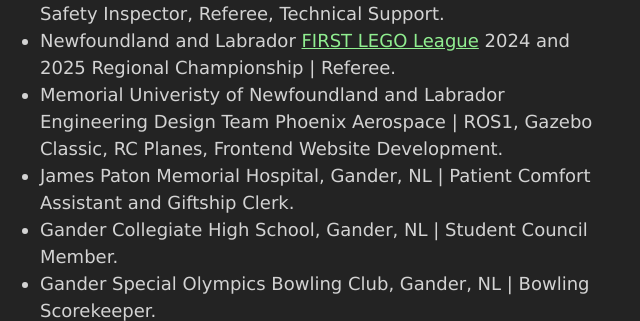
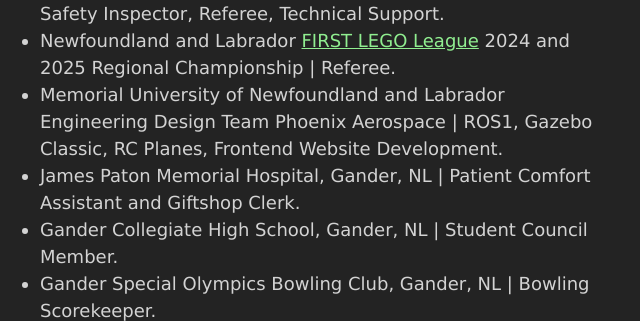
Before and after one commit to Zaid-Duraid/resume_site, a website: page experience.html in a window 1280 px wide. Shown: the part 1973-2294 px from the top of the page, 0-640 px from the left. Drawn offline with nearby package versions, Linux system fonts and the light colour scheme.

Commit message:
fix: spelling mistakes

```diff
--- a/experience.html
+++ b/experience.html
@@ -262,8 +262,8 @@
                             MATE ROV Competition</a> 2023 and 2024 Canadian Regionals | Safety Inspector, Referee, Technical Support.</li>
                         <li>Newfoundland and Labrador <a class="link-underline-primary Link-hover-opacity-50"onclick="button_redirect('https://www.firstlegoleague.org/')">
                             FIRST LEGO League</a> 2024 and 2025 Regional Championship | Referee.</li>
-                        <li>Memorial Univeristy of Newfoundland and Labrador Engineering Design Team Phoenix Aerospace | ROS1, Gazebo Classic, RC Planes, Frontend Website Development.</li>
-                        <li>James Paton Memorial Hospital, Gander, NL | Patient Comfort Assistant and Giftship Clerk.</li>
+                        <li>Memorial University of Newfoundland and Labrador Engineering Design Team Phoenix Aerospace | ROS1, Gazebo Classic, RC Planes, Frontend Website Development.</li>
+                        <li>James Paton Memorial Hospital, Gander, NL | Patient Comfort Assistant and Giftshop Clerk.</li>
                         <li>Gander Collegiate High School, Gander, NL | Student Council Member.</li>
                         <li>Gander Special Olympics Bowling Club, Gander, NL | Bowling Scorekeeper.</li>
                         <li><a class="link-underline-primary Link-hover-opacity-50"onclick="button_redirect('https://cv.virtualtester.com/qr/?b=SLDWRKS&i=C-RSAU59E7TW')">Certified</a> Solidworks CAD Design Associate (CSWA).</li>
```
